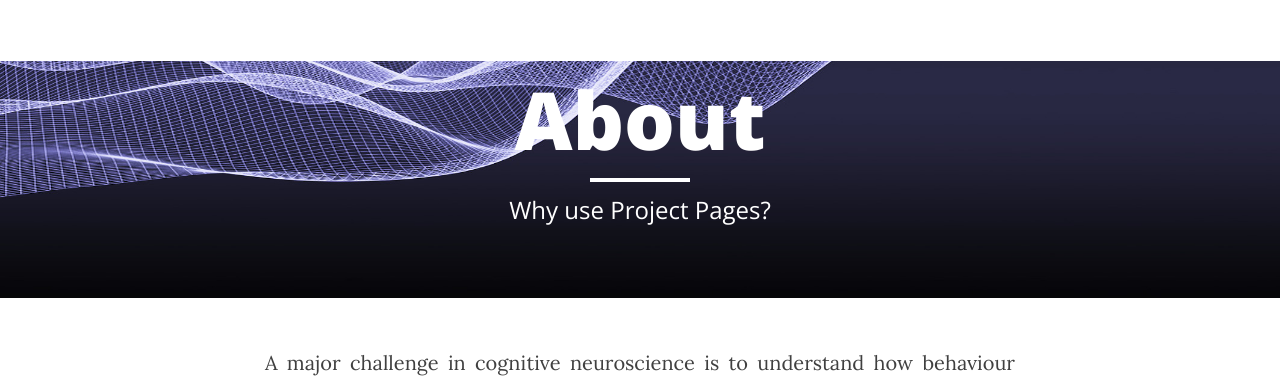
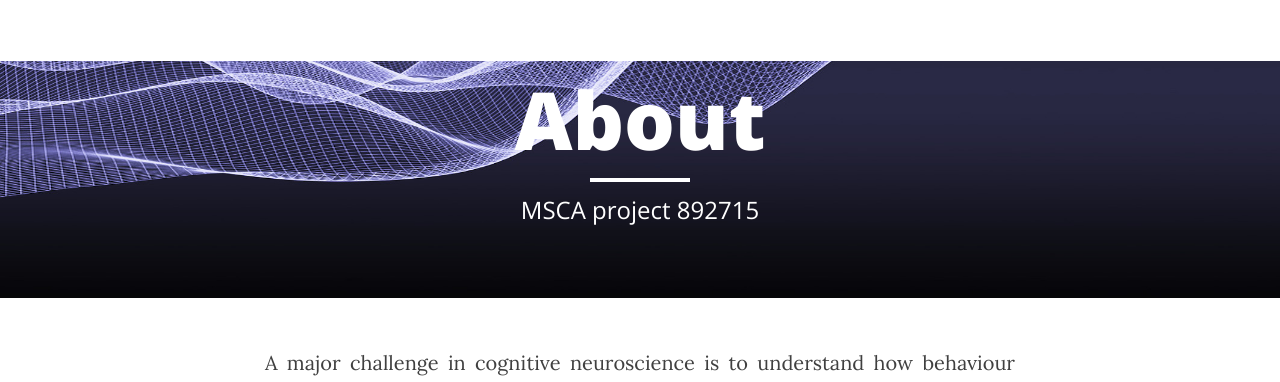
Before and after one commit to dimensive-project/dimensive-project.github.io, a Jekyll site: the page built from about.md, in a window 1280 px wide. Shown: the top 382 px of the page. Built offline with Jekyll 4.4.1, drawn with Linux system fonts in a browser that asks for light colours; nearby versions of some CDN libraries.

Commit message:
Update about.md

```diff
--- a/about.md
+++ b/about.md
@@ -1,7 +1,7 @@
 ---
 layout: page
 title: About
-description: "Why use Project Pages?"
+description: "MSCA project 892715"
 "header-img": "img/home-bg.jpg"
 published: true
 ---
```
